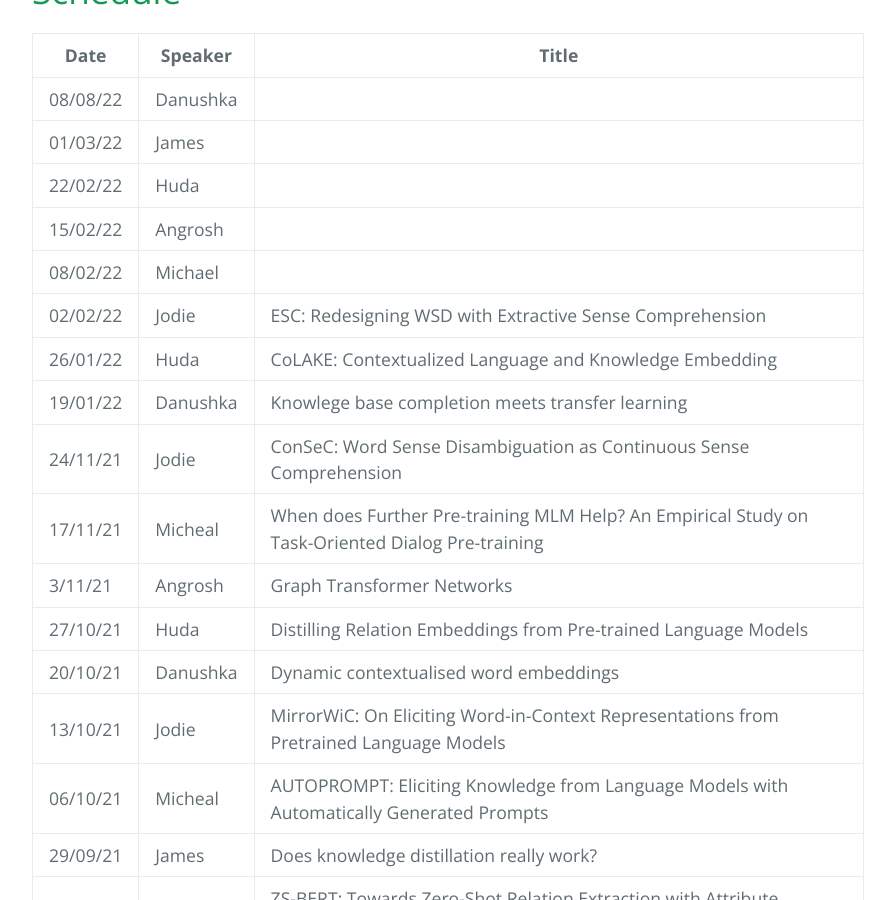
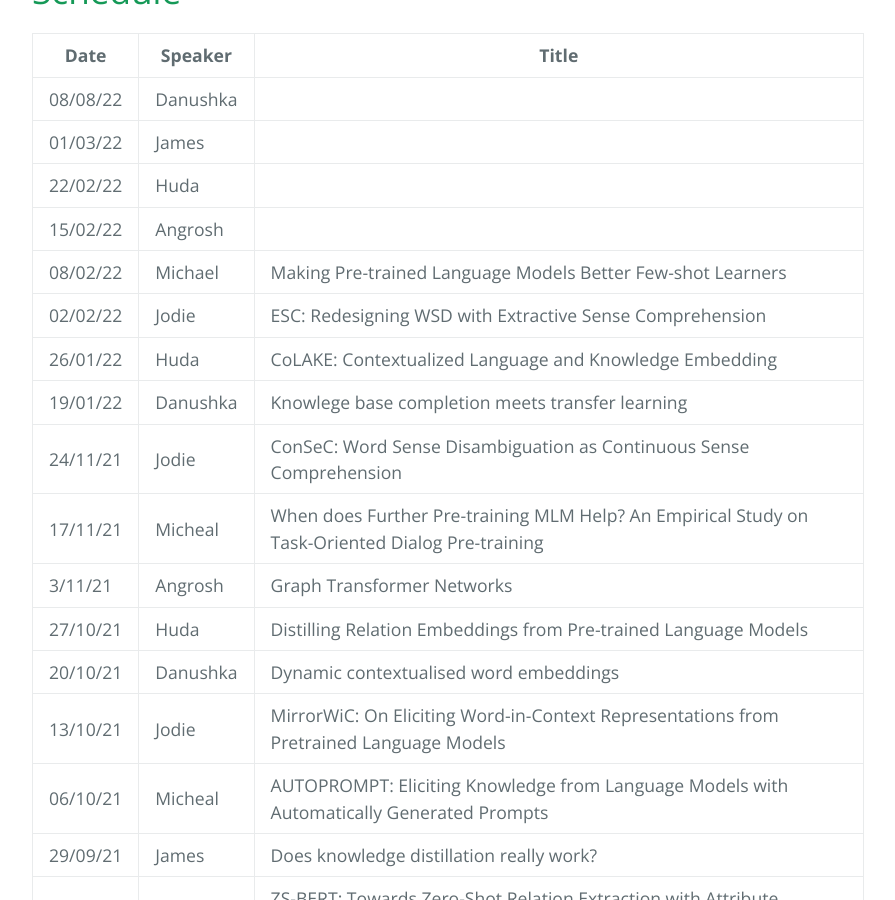
Before and after one commit to LivNLP/livnlp.github.io, a Jekyll site: the page built from reading.md, in a window 1280 px wide and 900 px high, scrolled down 541 px. Shown: the whole window, without its empty margins (192-1087 px from the left). Built offline with Jekyll 4.4.1, drawn with Linux system fonts in a browser that asks for light colours.

Commit message:
Update reading.md

```diff
--- a/reading.md
+++ b/reading.md
@@ -17,7 +17,7 @@ We meet on a weely basis to discuss recent research papers. Here is the schedule
 | 01/03/22	| James	| |
 | 22/02/22	| Huda	| |
 | 15/02/22	| Angrosh	| |
-| 08/02/22	| Michael	| |
+| 08/02/22	| Michael	| Making Pre-trained Language Models Better Few-shot Learners |
 | 02/02/22	| Jodie	| ESC: Redesigning WSD with Extractive Sense Comprehension |
 | 26/01/22	| Huda |	CoLAKE: Contextualized Language and Knowledge Embedding |
 | 19/01/22	| Danushka	| Knowlege base completion meets transfer learning	|
```
